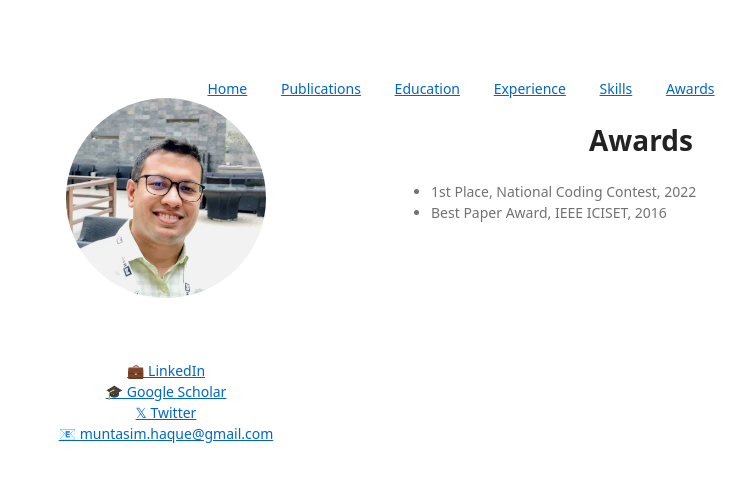
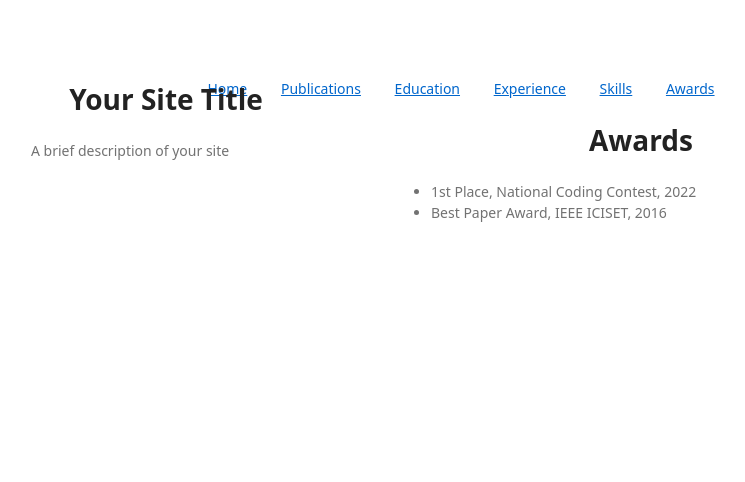
Before and after one commit to muntasimulhaque/muntasimulhaque.github.io, a Jekyll site: the page built from _pages/awards.md, in a window 1280 px wide. Shown: the top 482 px of the page, without its empty margins (179-924 px from the left). Built offline with Jekyll 4.4.1, drawn with Linux system fonts in a browser that asks for light colours.

Commit message:
Update _config.yml

```diff
--- a/_config.yml
+++ b/_config.yml
@@ -1,18 +1,55 @@
-title: ""
-logo: "/images/12-webp.webp?raw=true" # Your photo (or logo) here
-description: >
-  <br><br>
-  <div class="link-container">
-    <a href="https://www.linkedin.com/in/muntasimulhaque/" target="_blank">💼 LinkedIn</a> <br>
-    <a href="https://scholar.google.com/citations?user=qsD8a0MAAAAJ" target="_blank">🎓 Google Scholar</a> <br>
-    <a href="https://x.com/muntasimulhaque" target="_blank">𝕏 Twitter</a> <br>
-    <a href="mailto:muntasim.haque@gmail.com">📧 muntasim.haque@gmail.com</a>
-  </div>
-remote_theme: pages-themes/minimal@v0.2.0
-plugins:
-  - jekyll-remote-theme
-google_analytics: G-W103ZQZ47W # Your Google Analytics tracking ID
+# _config.yml
 
+title: Your Site Title
+description: A brief description of your site
+url: https://your-site-url.com
+baseurl: "" # the subpath of your site, e.g. /blog
+
+# Collections
 collections:
   pages:
     output: true
+
+# Markdown settings
+markdown: kramdown
+kramdown:
+  input: GFM
+
+# Plugins
+plugins:
+  - jekyll-feed
+  - jekyll-seo-tag
+  - jekyll-sitemap
+
+# Build settings
+exclude:
+  - Gemfile
+  - Gemfile.lock
+  - README.md
+  - _config.yml
+  - _drafts/*
+  - _posts/*
+
+# Permalinks
+permalink: pretty
+
+# Author settings
+author:
+  name: Your Name
+  email: your.email@example.com
+
+# Social settings
+social:
+  twitter: yourtwitterhandle
+  github: yourgithubusername
+
+# Theme settings
+theme: minima  # or any other theme you are using
+
+# Output settings
+defaults:
+  - scope:
+      path: ""
+      type: "pages"
+    values:
+      layout: "page"
```
